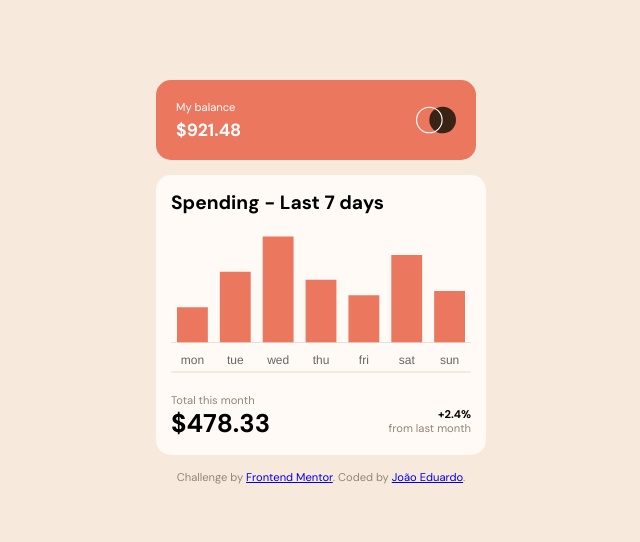
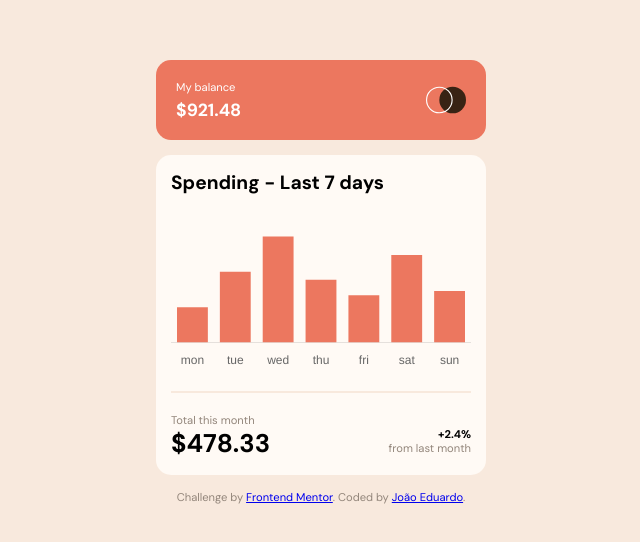
Before and after one commit to joaocorner/expenses-chart-component, a plain HTML site: page index.html in a window 1280 px wide. Shown: the part 118-660 px from the top of the page, without its empty margins (319-959 px from the left). Drawn offline with nearby package versions, Linux system fonts and the light colour scheme.

Commit message:
style: adjusting boxes sizes

```diff
--- a/style.css
+++ b/style.css
@@ -22,7 +22,7 @@ body {
 }
 
 .box1 {
-  width: 300px;
+  width: 94%;
   height: 80px;
   background-color: hsl(10, 79%, 65%);
   color: white;
@@ -55,7 +55,7 @@ body {
   background-color: hsl(33, 100%, 98%);
   border-radius: 15px;
   padding: 15px;
-  height: 250px;
+  height: 290px;
   display: flex;
   flex-direction: column;
   justify-content: space-between;
@@ -73,6 +73,7 @@ body {
 
 .canvas {
   width: 100%;
+  margin: 20px 0;
 }
 
 .box2-total {
```
